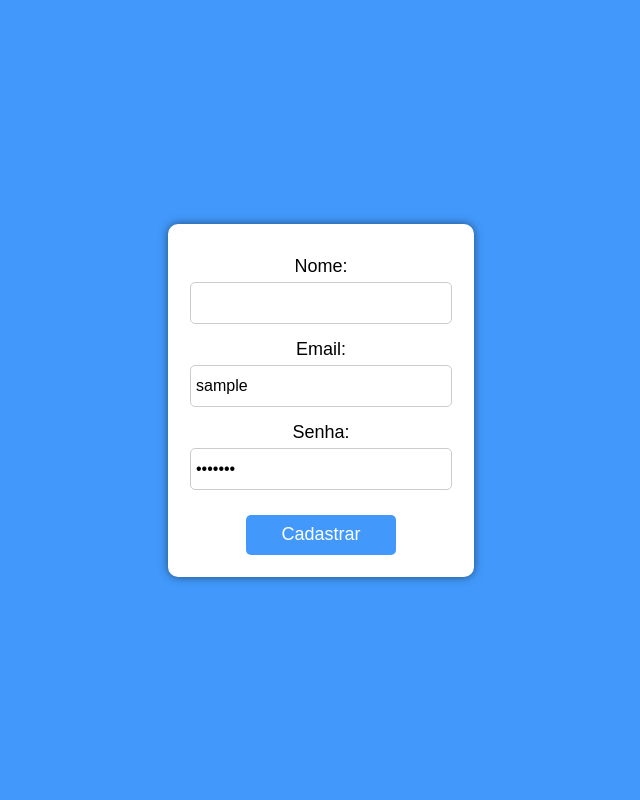
After one commit to joaovictor001/Django_Projeto_Senai, a Django app: template Escola/App_Escola/templates/cadastro.html in a window 1280 px wide. The commit adds this page. Shown: the whole page, without its empty margins (319-959 px from the left). Run offline with Django 5.2, Linux system fonts and the light colour scheme; the template is opened without the code that fills it: most values are stand-ins (such as "Sample title", 1, 10 or a date in 2020).

Commit message:
Configurando Login

```diff
--- a/Escola/App_Escola/models.py
+++ b/Escola/App_Escola/models.py
@@ -5,7 +5,7 @@ class Professor(models.Model):
 
     nome = models.CharField(max_length=120)
     email = models.CharField(max_length=120)
-    senah = models.CharField(max_length=64)
+    senha = models.CharField(max_length=64)
 
     def __str__(self):
         return self.nome
--- /dev/null
+++ b/Escola/App_Escola/static/css/cadastro.css
@@ -0,0 +1,52 @@
+body {
+    display: flex;
+    align-items: center;
+    justify-content: center;
+    height: 100vh;
+    margin: 0;
+    background-color: #4299fb;
+    font-family: Arial, sans-serif;
+}
+
+form {
+    display: flex;
+    flex-direction: column;
+    align-items: center;
+    border: 2px solid white;
+    border-radius: 10px;
+    padding: 20px;
+    background-color: #fff;
+    box-shadow: 0px 0px 10px 0px rgba(0,0,0,0.5);
+}
+
+label {
+    font-size: 18px;
+    margin-top: 10px;
+}
+
+input {
+    height: 30px;
+    width: 250px;
+    margin: 5px 0;
+    padding: 5px;
+    font-size: 16px;
+    border-radius: 5px;
+    border: 1px solid #ccc;
+}
+
+button {
+    margin-top: 20px;
+    width: 150px;
+    height: 40px;
+    background-color: #4299fb;
+    color: #fff;
+    font-size: 18px;
+    border: none;
+    border-radius: 5px;
+    cursor: pointer;
+    transition: background-color 0.3s ease;
+}
+
+button:hover {
+    background-color: #0d6efd;
+}
--- /dev/null
+++ b/Escola/App_Escola/templates/cadastro.html
@@ -0,0 +1,20 @@
+<!DOCTYPE html>
+<html lang="pt-BR">
+<head>
+    <meta charset="UTF-8">
+    <meta name="viewport" content="width=device-width, initial-scale=1.0">
+    <title>Cadastro</title>
+    <link rel="stylesheet" href="../static/css/cadastro.css">
+</head>
+<body>
+    <form action="/confirmar_cadastro" method="post">{% csrf_token %}
+        <label for="nome">Nome:</label>
+        <input type="text" name="nome" id="nome" required>
+        <label for="email">Email:</label>
+        <input type="email" name="email" id="email" value="{{login}}">
+        <label for="senha">Senha:</label>
+        <input type="password" name="senha" id="senha" value="{senha}">
+        <button type="submit">Cadastrar</button>
+    </form>
+</body>
+</html>
--- a/Escola/App_Escola/urls.py
+++ b/Escola/App_Escola/urls.py
@@ -19,6 +19,8 @@ from django.urls import path,include
 
 urlpatterns = [
 
-    path('', views.abre_index, name='abre_index')
+    path('', views.abre_index, name='abre_index'),
+    path('enviar_login', views.enviar_login,name='enviar_login'),
+    path('confirmar_cadastro', views.confirmar_cadastro, name='confirma_cadastro')
 
 ]
```
Also changed, not shown: Escola/App_Escola/templates/login.html (+14 -3 lines), Escola/App_Escola/views.py (+70 -8 lines), Escola/App_Escola/migrations/0001_initial.py, Escola/db.sqlite3.
